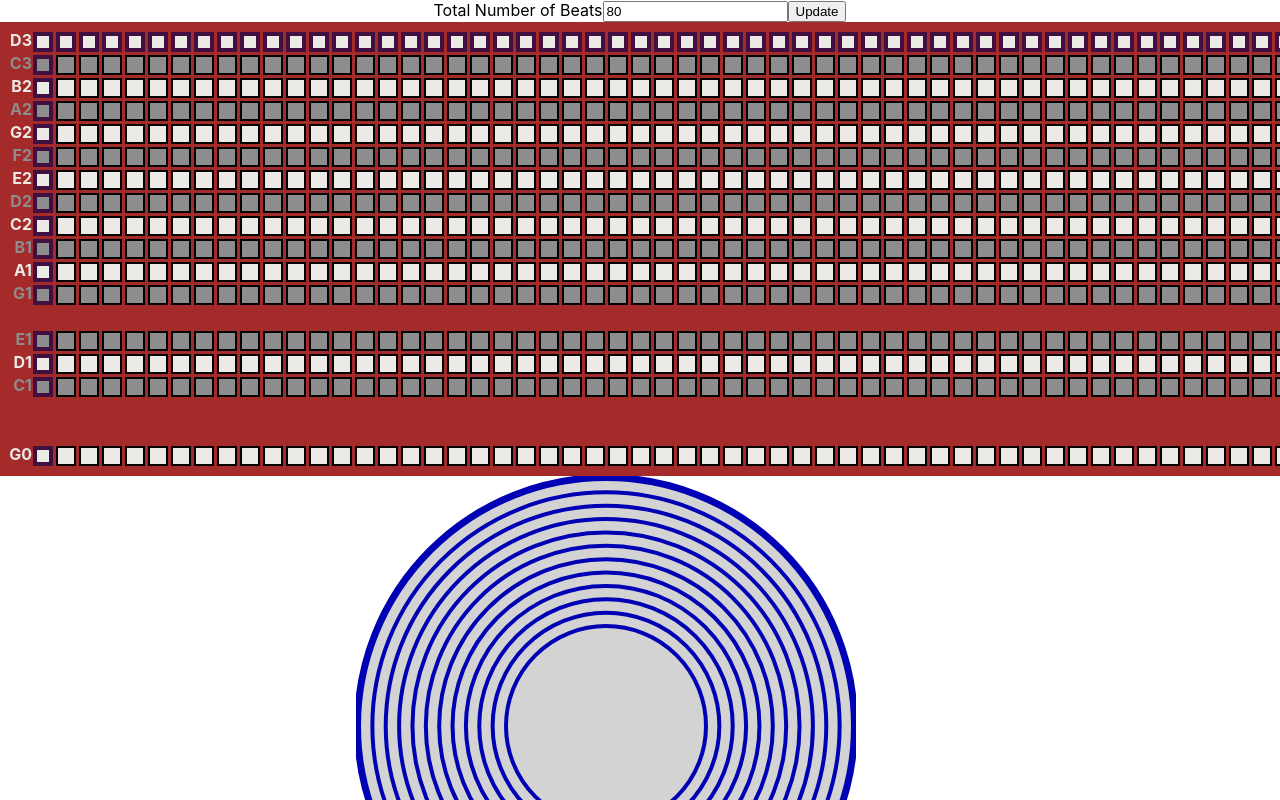
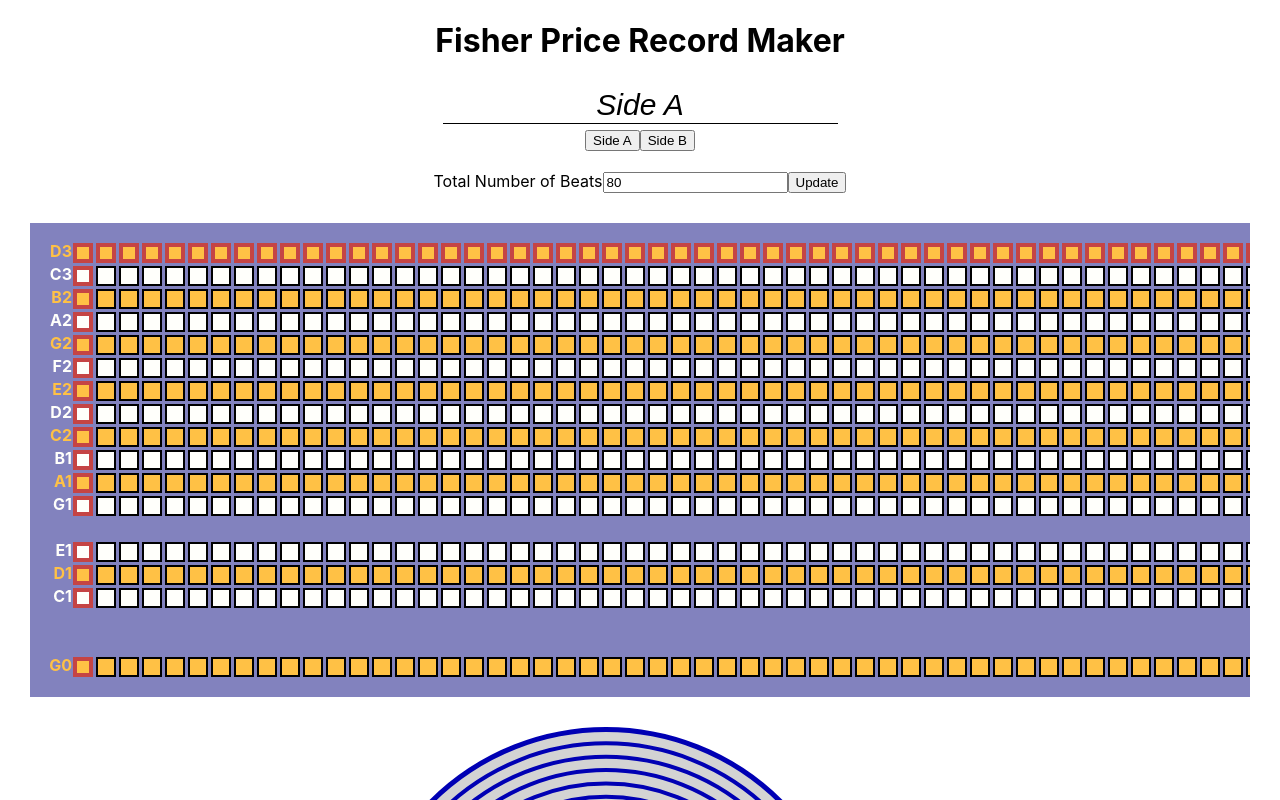
Before and after one commit to Billgonzo123/Fisher-Price-Record-maker, a React (Create React App) app: page / in a window 1280 px wide. Shown: the top 800 px of the page. Built offline with nearby package versions, Linux system fonts and the light colour scheme.

Commit message:
updated color scheme. Added title input and song select buttons. made minor asthetic changes

```diff
--- a/src/App.js
+++ b/src/App.js
@@ -8,6 +8,7 @@ import { Parameters } from './components/Parameters/Parameters';
 import { useEffect, useRef, useState } from 'react';
 import { PlaySongButton } from './components/PlaySongButton/PlaySongButton.component';
 import { RecordPreview } from './components/RecordPreview/RecordPreview.component';
+import { SongTitle } from './components/SongTitle/SongTitle.component';
 
 
 function App() {
@@ -47,9 +48,13 @@ function App() {
     });
   }, [maxBeats])
 
+  useEffect(() => {
+    setMaxBeats(notes[song][0].length)
+  }, [song])
 
-  function download() {
-    const generatedFile = scadGen(notes);
+
+  function download(textData) {
+    const generatedFile = textData;
     let blob = new Blob([generatedFile.text], { type: "text/plain" });
     const url = URL.createObjectURL(blob);
 
@@ -68,11 +73,13 @@ function App() {
 
   return (
     <div className="App">
+      <h1>Fisher Price Record Maker</h1>
+      <SongTitle notes= {notes} setNotes = {setNotes} song = {song} setSong = {setSong} />
       <Parameters setMaxBeats={setMaxBeats} maxBeats={maxBeats} />
       <Staff notes={notes} song={song} setNotes={setNotes} mousePos={mousePos} setMousePos = {setMousePos} />
       <PlaySongButton notes = {notes} song={song} maxBeats={maxBeats} mousePos={mousePos} setMousePos = {setMousePos}/>
       <RecordPreview notes = {notes} maxBeats={maxBeats} song={song} mousePos={mousePos}/>
-      <button onMouseDown={download} >Download SCAD File</button>
+      <button onMouseDown={() => download(scadGen(notes))} >Download SCAD File</button>
     </div>
   );
 }
--- a/src/components/BeatLine/beatLine.css
+++ b/src/components/BeatLine/beatLine.css
@@ -2,28 +2,28 @@
 border: 2px solid black;
 }
 .evenBlock{
-    background-color: rgb(235, 234, 230);
+    background-color: #FFC145;
 }
 
 .oddBlock{
-    background-color:rgb(141, 141, 141);
+    background-color: #FFFFFB;
 }
 
 .staff-line:hover{
-    border: 4px solid rgba(0, 8, 252, 0);
+    border: 4px solid #3a3f82;
 }
 
 .staff-line-note{
-    background-color: rgb(71, 77, 252);
+    background-color: #5B5F97;
 }
 
 .staff-line-note:hover{
-    background-color: rgb(16, 23, 201);
+    background-color: #3a3f82;
 }
 
 .highlighted{
-    border: 4px solid rgb(65, 15, 65);
-    animation: fadeBorder 800ms ;
+    border: 4px solid #c54444;
+
 }
 
 @keyframes fadeBorder{
--- a/src/components/NotesDisplay/noteDisplay.css
+++ b/src/components/NotesDisplay/noteDisplay.css
@@ -6,9 +6,9 @@
 }
 
 .evenNote{
-    color: rgb(235, 234, 230);
+    color: #FFC145;
 }
 
 .oddNote{
-    color:rgb(141, 141, 141);
+    color:#FFFFFB;
 }
--- a/src/components/Parameters/Parameters.jsx
+++ b/src/components/Parameters/Parameters.jsx
@@ -1,13 +1,15 @@
+import { useEffect } from "react";
+
 export const Parameters = ({setMaxBeats, maxBeats}) => {
 
     const handleMaxBeatChange = (event) => {
         event.preventDefault();
         setMaxBeats(event.target.children[1].value)
-
     }
 
+
     return (
-        <form onSubmit={handleMaxBeatChange}>
+        <form key={maxBeats} onSubmit={handleMaxBeatChange}>
         <label >Total Number of Beats</label>
         <input type={'number'} max='180' defaultValue={maxBeats}  ></input>
         <button type="submit">Update</button>
--- a/src/components/RecordPreview/RecordPreview.component.jsx
+++ b/src/components/RecordPreview/RecordPreview.component.jsx
@@ -41,7 +41,7 @@ export const RecordPreview = ({ notes, maxBeats, song, mousePos }) => {
         //   draw_rectangle(ctx)
         ctx.beginPath();
         ctx.fillStyle = "lightgrey";
-        ctx.arc(250, 250, 250, 0, 2 * Math.PI);
+        ctx.arc(250, 250, 248, 0, 2 * Math.PI);
         ctx.fill()
         //draw inner circles
         ctx.moveTo(350,250);
@@ -79,7 +79,7 @@ export const RecordPreview = ({ notes, maxBeats, song, mousePos }) => {
 
 
 
-    }, [notes]);
+    }, [notes, song]);
 
 
 
--- /dev/null
+++ b/src/components/SongTitle/SongTitle.component.jsx
@@ -0,0 +1,30 @@
+import './songTitle.css';
+
+export const SongTitle = ({ notes, setNotes, song, setSong }) => {
+
+
+    const updateTitle = (element) => {
+        const newTitle = element.target.value;
+        setNotes(old => {
+            old[song][16] = newTitle;
+            return [...old];
+        })
+    }
+
+    const submitHandler = (element) => {
+        const newTitle = element.target.value;
+        setNotes(old => {
+            old[song][16] = (newTitle) ? newTitle : `Side ${(song) ? 'B' : 'A'}`;
+            return [...old];
+        })
+    }
+
+    return (
+        <div className="song-title-container">
+            <input type={'text'} onChange={updateTitle} onBlur={submitHandler} value={notes[song][16]}></input>
+            <br />
+            <button type='button' onClick={() => setSong(0)}>Side A</button>
+            <button type='button' onClick={() => setSong(1)}>Side B</button>
+        </div>
+    )
+}
--- /dev/null
+++ b/src/components/SongTitle/songTitle.css
@@ -0,0 +1,12 @@
+.song-title-container{
+    margin: 20px;
+}
+
+.song-title-container input{
+    border: 0px;
+    border-bottom: 1px solid black;
+    text-align: center;
+    font-size: 30px;
+    font-style: italic;
+    margin: 5px;
+}
--- a/src/components/Staff/staff.css
+++ b/src/components/Staff/staff.css
@@ -1,12 +1,13 @@
 .staff-component{
     overflow: auto;
-background-color: brown;
+background-color: #8282be;
 display: grid;
 grid-auto-rows: 20px;
 grid-auto-columns: 20px;
 grid-column-gap: 3px;
 grid-row-gap: 3px;
-padding: 10px;
+padding: 20px;
+margin: 30px;
 
 }
 
--- a/src/resources/noteKey.js
+++ b/src/resources/noteKey.js
@@ -60,7 +60,7 @@ export const musicFormatExample =
             [0, 0, 0, 0, 0, 0, 0, 0, 0, 0, 0, 0, 0, 0, 0, 0, 0, 0, 0, 0, 0, 0, 0, 0, 0, 0, 0, 0, 0, 0, 0, 0, 0, 0, 0, 0, 0, 0, 0, 0, 0, 0, 0, 0, 0, 0, 0, 0, 0, 0, 0, 0, 0, 0, 0, 0],
 
 
-            ['The Title Side 1']
+            ['Side A']
         ],
         [
             [0, 0, 0, 0, 0, 0, 0, 0, 0, 0, 0, 0, 0, 0, 0, 0, 0, 0, 0, 0, 0, 0, 0, 0, 0, 0, 0, 0, 0, 0, 0, 0, 0, 0, 0, 0, 0, 0, 0, 0, 0, 0, 0, 0, 0, 0, 0, 0, 0, 0, 0, 0, 0, 0, 0, 0],
@@ -79,6 +79,6 @@ export const musicFormatExample =
             [0, 0, 0, 0, 0, 0, 0, 0, 0, 0, 0, 0, 0, 0, 0, 0, 0, 0, 0, 0, 0, 0, 0, 0, 0, 0, 0, 0, 0, 0, 0, 0, 0, 0, 0, 0, 0, 0, 0, 0, 0, 0, 0, 0, 0, 0, 0, 0, 0, 0, 0, 0, 0, 0, 0, 0],
             [0, 0, 0, 0, 0, 0, 0, 0, 0, 0, 0, 0, 0, 0, 0, 0, 0, 0, 0, 0, 0, 0, 0, 0, 0, 0, 0, 0, 0, 0, 0, 0, 0, 0, 0, 0, 0, 0, 0, 0, 0, 0, 0, 0, 0, 0, 0, 0, 0, 0, 0, 0, 0, 0, 0, 0],
             [0, 0, 0, 0, 0, 0, 0, 0, 0, 0, 0, 0, 0, 0, 0, 0, 0, 0, 0, 0, 0, 0, 0, 0, 0, 0, 0, 0, 0, 0, 0, 0, 0, 0, 0, 0, 0, 0, 0, 0, 0, 0, 0, 0, 0, 0, 0, 0, 0, 0, 0, 0, 0, 0, 0, 0],
-            ['The Title side 2']
+            ['Side B']
         ]
     ]
```
